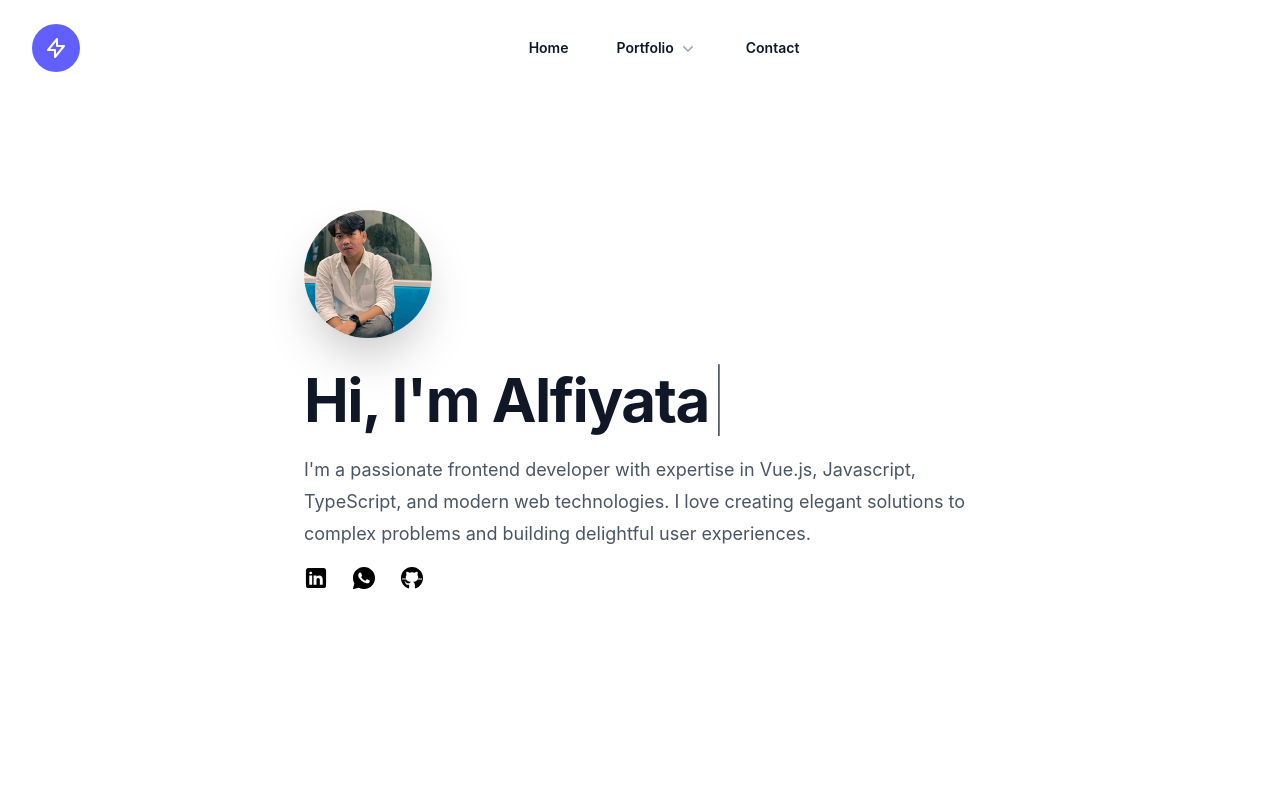
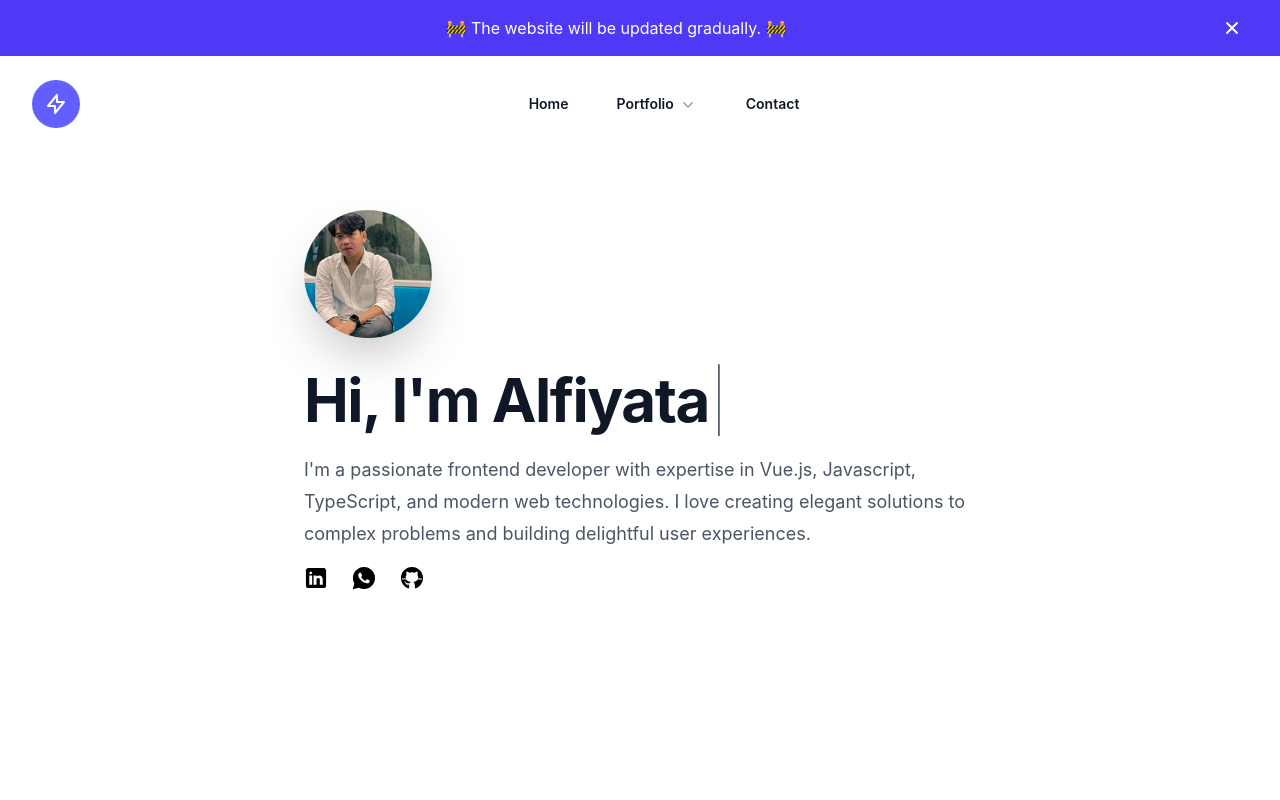
Before and after one commit to Alfiyata/web-apps-portfolio, a Vue app: page / in a window 1280 px wide. Shown: the top 800 px of the page. Built offline with nearby package versions, Linux system fonts and the light colour scheme.

Commit message:
Update gradualy notif

```diff
--- a/src/components/Layouts/AppHeader/AppHeader.vue
+++ b/src/components/Layouts/AppHeader/AppHeader.vue
@@ -1,5 +1,28 @@
 <template>
   <header class="bg-white fixed top-0 left-0 right-0 z-50 transition-all duration-300" :class="{ 'shadow-md': scrolled }">
+    <div v-if="showBanner" class="bg-indigo-600">
+        <div class="mx-auto max-w-7xl py-3 px-3 sm:px-6 lg:px-8">
+          <div class="flex items-center justify-between">
+            <div class="flex-1 text-center">
+              <p class="text-white">
+                🚧 The website will be updated gradually. 🚧
+              </p>
+            </div>
+            <div class="ml-4">
+              <button
+                type="button"
+                @click="showBanner = false"
+                class="rounded-md p-1.5 text-white hover:bg-indigo-500 focus:outline-none"
+              >
+                <span class="sr-only">Dismiss</span>
+                <svg class="h-5 w-5" viewBox="0 0 20 20" fill="currentColor">
+                  <path d="M4.293 4.293a1 1 0 011.414 0L10 8.586l4.293-4.293a1 1 0 111.414 1.414L11.414 10l4.293 4.293a1 1 0 01-1.414 1.414L10 11.414l-4.293 4.293a1 1 0 01-1.414-1.414L8.586 10 4.293 5.707a1 1 0 010-1.414z" />
+                </svg>
+              </button>
+            </div>
+          </div>
+        </div>
+      </div>
     <nav v-if="!mobileMenuOpen" class="mx-auto flex w-full items-center justify-between px-8" aria-label="Global">
       <div>
         <router-link to="/" class="-m-1.5 p-1.5">
@@ -105,8 +128,8 @@ import {
   SquaresPlusIcon,
   XMarkIcon,
 } from '@heroicons/vue/24/outline'
+
 import { ChevronDownIcon } from '@heroicons/vue/20/solid'
-
 const products = [
   { name: 'OMS Dashboard', description: 'Build your own dashboard order management system', href: '#', icon: ChartPieIcon },
   { name: 'CRM Dashboard', description: 'Create your own dashboard customer relationship management', href: '/portfolio/crm', icon: ChatBubbleBottomCenterIcon },
@@ -115,6 +138,7 @@ const products = [
 
 const mobileMenuOpen = ref(false)
 const scrolled = ref(false)
+const showBanner = ref(true);
 
 const handleScroll = () => {
   scrolled.value = window.scrollY > 0
```
